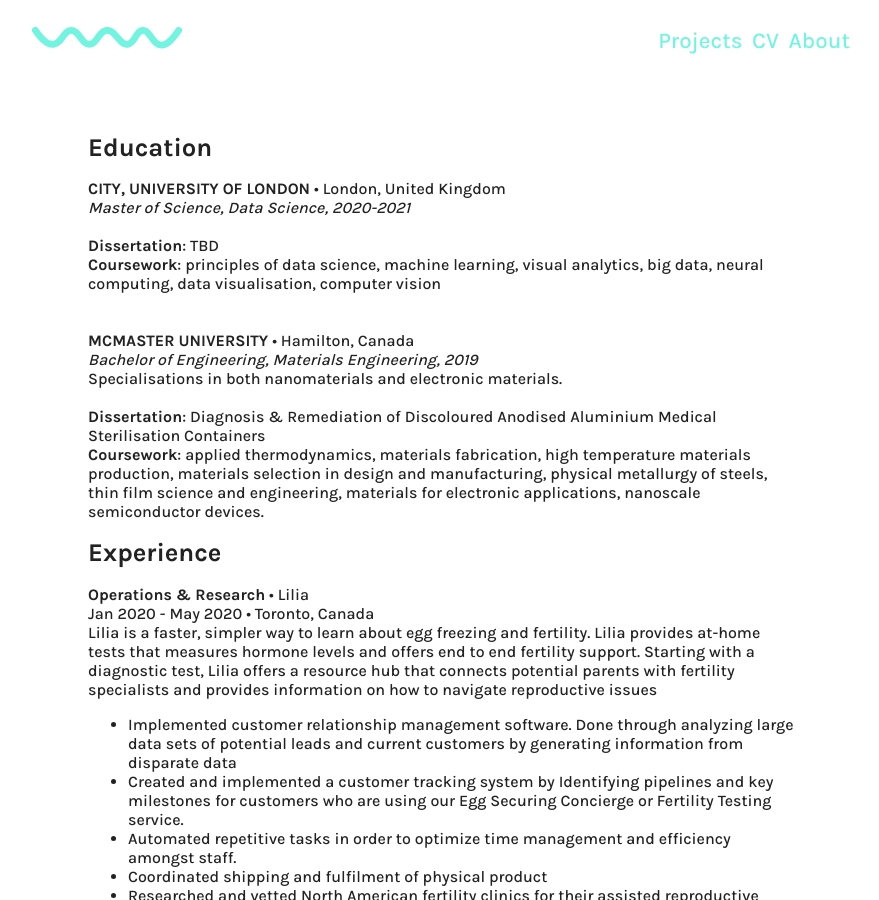
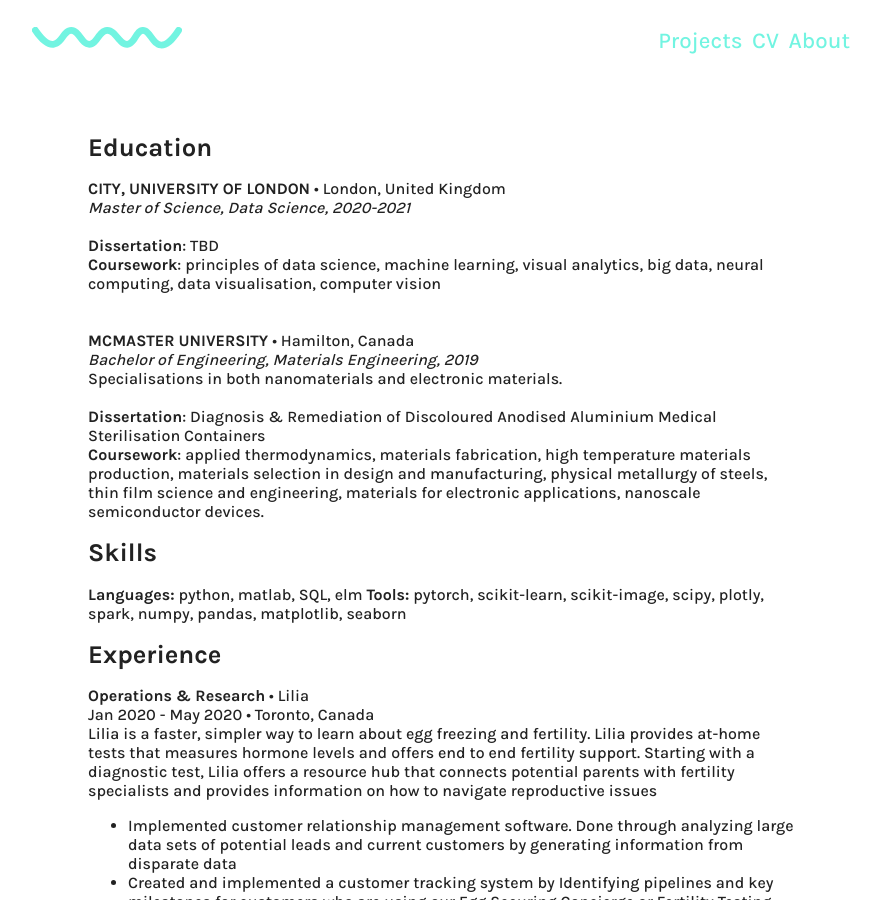
Before and after one commit to ayliahfani/ayliahfani.github.io, a Jekyll site: the page built from content/cv.md, in a window 1280 px wide and 900 px high. Shown: the whole window, without its empty margins (198-1077 px from the left). Built offline with Jekyll 4.4.1, drawn with Linux system fonts in a browser that asks for light colours.

Commit message:
Update cv.md

```diff
--- a/content/cv.md
+++ b/content/cv.md
@@ -19,6 +19,10 @@ Specialisations in both nanomaterials and electronic materials.<br>
 **Dissertation**: Diagnosis & Remediation of Discoloured Anodised Aluminium Medical Sterilisation Containers <br>
 **Coursework**: applied thermodynamics, materials fabrication, high temperature materials production, materials selection in design and manufacturing, physical metallurgy of steels, thin film science and engineering, materials for electronic applications, nanoscale semiconductor devices.
 <br>
+
+# Skills
+**Languages:** python, matlab, SQL, elm
+**Tools:** pytorch, scikit-learn, scikit-image, scipy, plotly, spark, numpy, pandas, matplotlib, seaborn
 
 # Experience
 **Operations & Research** • Lilia <br>
```
